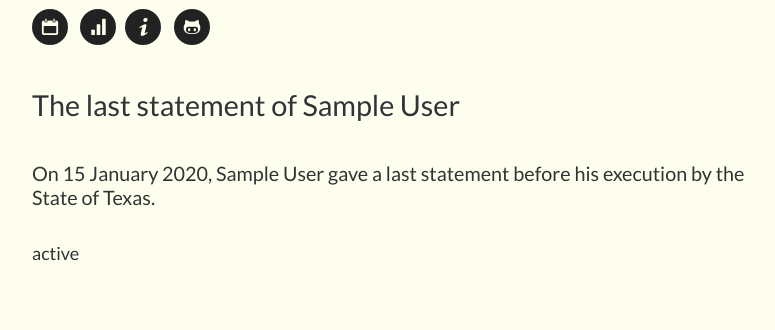
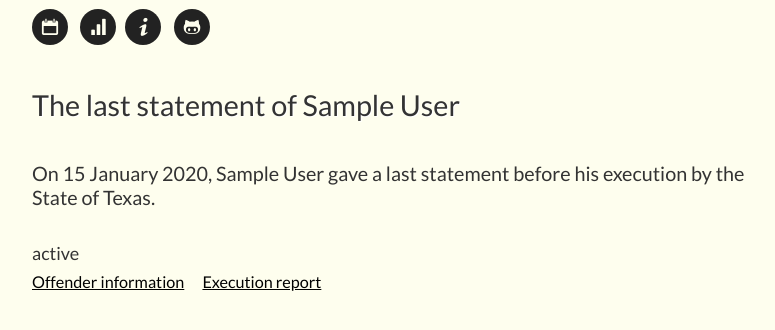
Before and after one commit to bjudson/last-statement, a Flask app: page /execution/1 in a window 1280 px wide. Shown: the top 330 px of the page, without its empty margins (248-1023 px from the left). Run offline with Flask 2, Linux system fonts and the light colour scheme; tables that the repository leaves empty hold one stand-in row (values such as "Sample post"); data that the repository does not hold is empty; parts of the project's set-up code (start-up, migrations or seed data) failed here and were passed over; some libraries are stand-ins or nearby versions; some web fonts are replaced.

Commit message:
add links to offender info & execution report in execution number template

```diff
--- a/laststatement/static/last.css
+++ b/laststatement/static/last.css
@@ -200,3 +200,11 @@ ul.terms {
     height: 1em;
     margin: 0 5px;
 }
+
+.statement-links {
+    font-size: .9em;
+}
+
+.statement-links span {
+    padding-right: 15px;
+}
--- a/laststatement/templates/number.html
+++ b/laststatement/templates/number.html
@@ -23,5 +23,10 @@
         {% autoescape false %}
             {{ offender.last_statement }}
         {% endautoescape %}
+
+        <div class="statement-links">
+            <span><a href="http://www.tdcj.state.tx.us/death_row/{{ offender.info_url }}" target="_blank">Offender information</a></span>
+            <span><a href="http://www.txexecutions.org/reports/{{ offender.execution_num }}.asp" target="_blank">Execution report</a></span>
+        </div>
     </div>
 {% endblock %}
--- a/laststatement/views.py
+++ b/laststatement/views.py
@@ -85,6 +85,8 @@ def execution_num(num):
     if num.isdigit():
         offender = db.session.query(Offender.first_name, Offender.last_name,
                                     Offender.execution_date,
+                                    Offender.info_url,
+                                    Offender.execution_num,
                                     Offender.last_statement).\
             filter(Offender.execution_num == num).\
             first()
```
